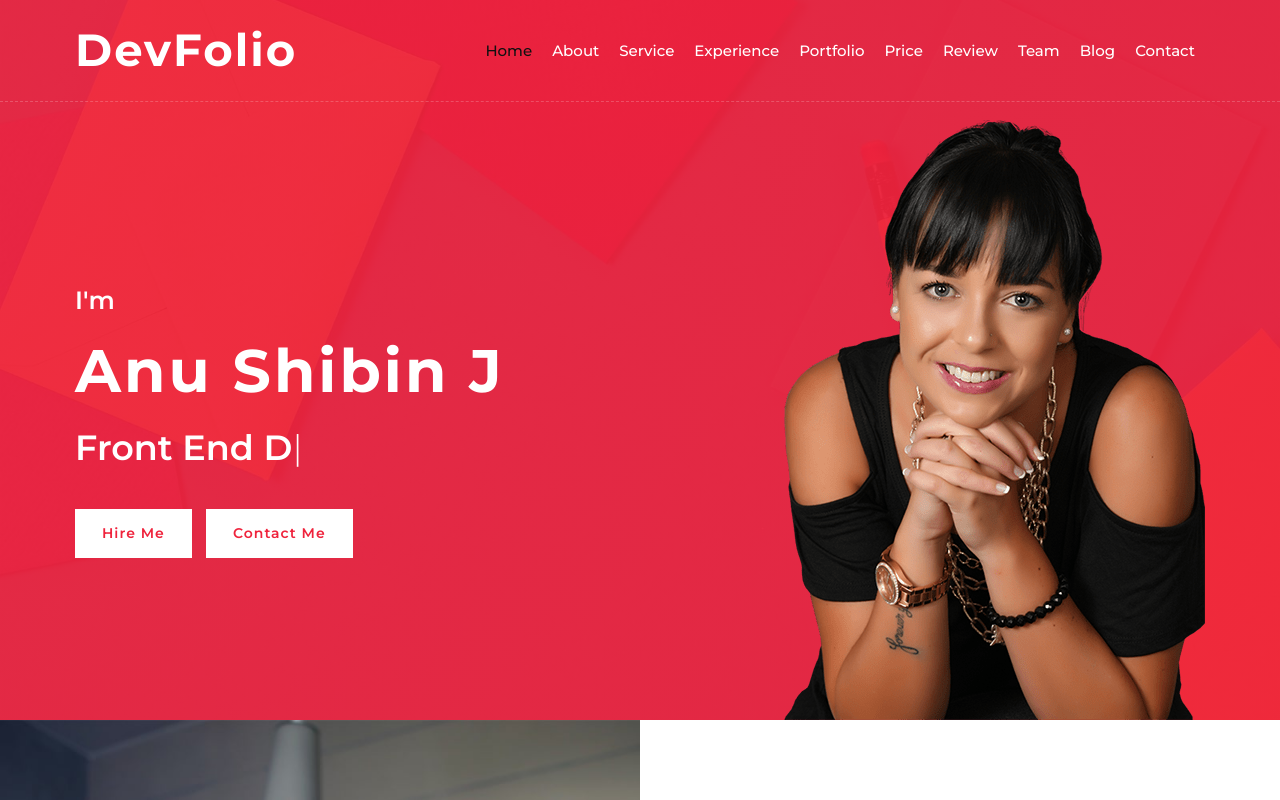
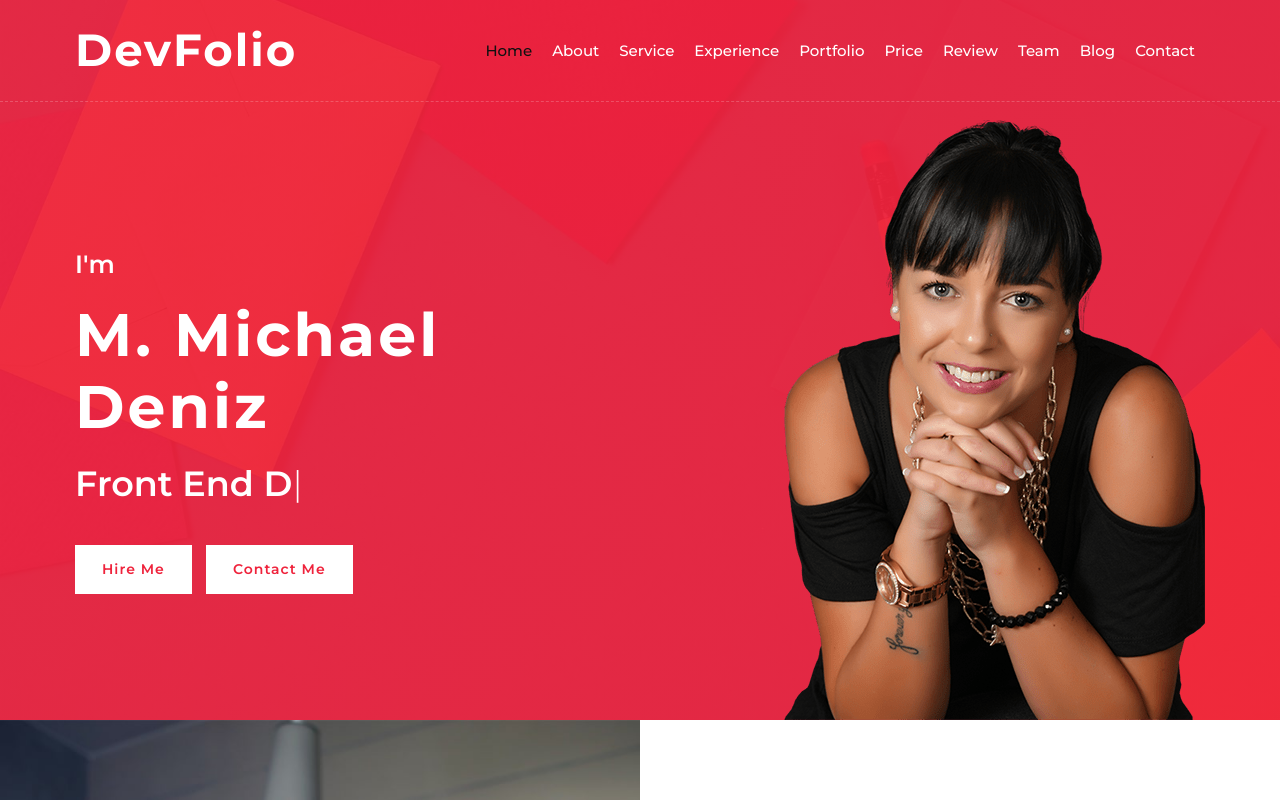
Before and after one commit to mmdeniz/gh-pages-non-build, a plain HTML site: page index.html in a window 1280 px wide. Shown: the top 800 px of the page. Drawn offline with nearby package versions, Linux system fonts and the light colour scheme.

Commit message:
Update index.html

```diff
--- a/index.html
+++ b/index.html
@@ -60,7 +60,7 @@
                         <div class="hero-content">
                             <div class="hero-text">
                                 <p>I'm</p>
-                                <h1>Anu Shibin J</h1>
+                                <h1>M. Michael Deniz</h1>
                                 <h2></h2>
                                 <div class="typed-text">Web Designer, Web Developer, Front End Developer, Apps Designer, Apps Developer</div>
                             </div>
```
